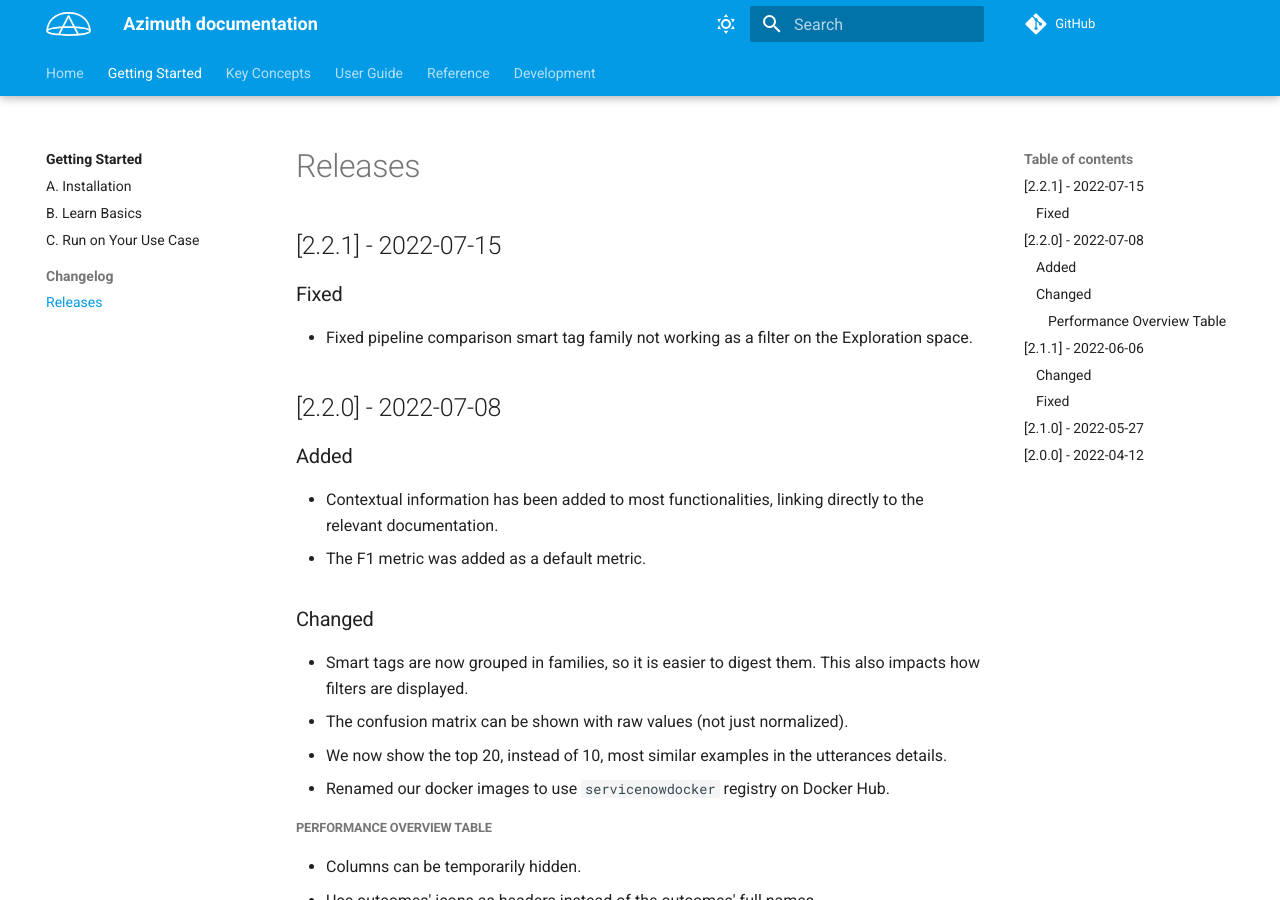
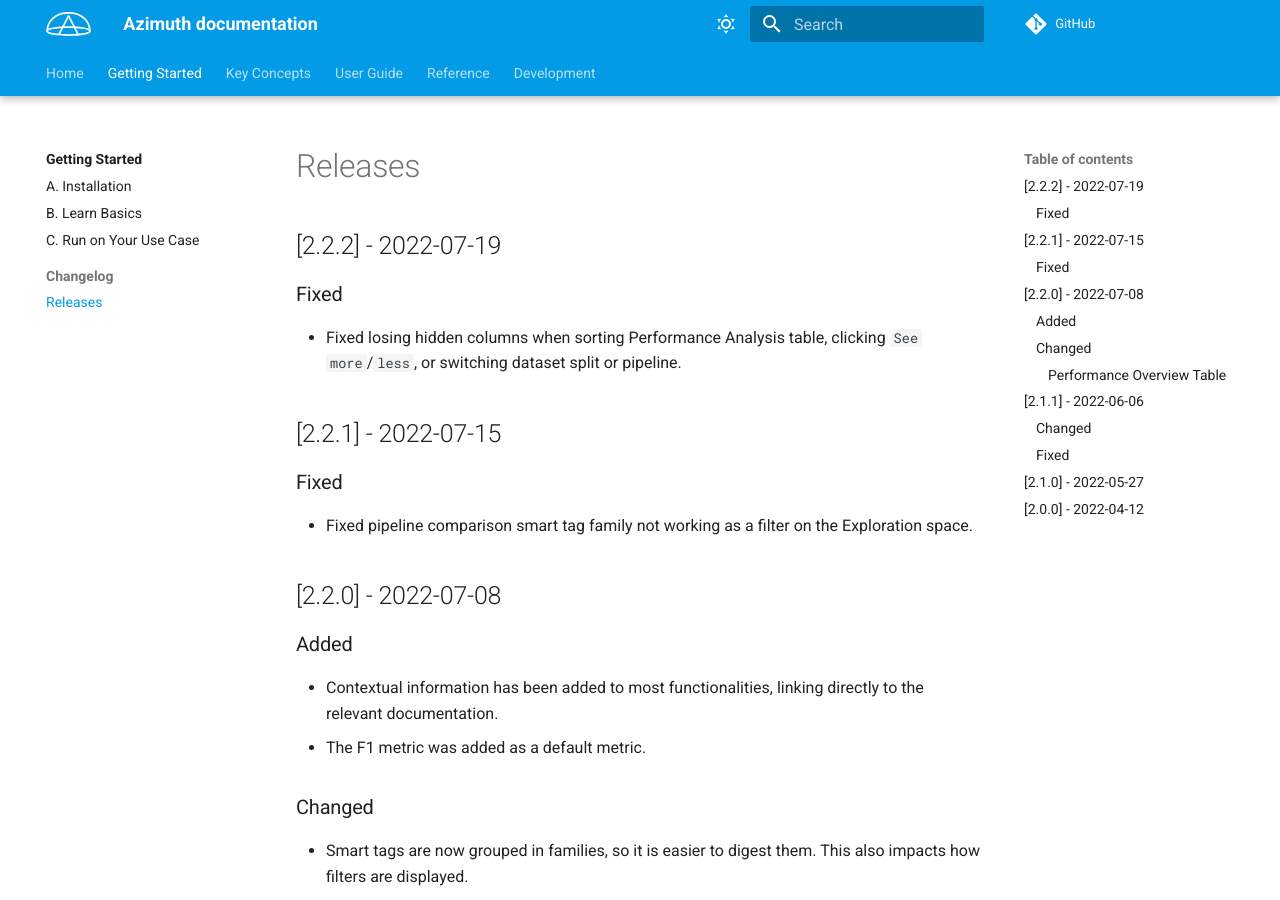
Before and after one commit to ServiceNow/azimuth, an MkDocs documentation site: the page built from docs/docs/getting-started/changelog.md, in a window 1280 px wide and 900 px high. Built offline with MkDocs 1.6.1 and Material for MkDocs 9.7.7, drawn with Linux system fonts in a browser that asks for light colours; comment, search, counter and statistics services are not loaded; the version menu is left out.

Commit message:
Prepare patch release

```diff
--- a/docs/docs/getting-started/changelog.md
+++ b/docs/docs/getting-started/changelog.md
@@ -1,4 +1,10 @@
 # Releases
+
+## [2.2.2] - 2022-07-19
+
+### Fixed
+
+- Fixed losing hidden columns when sorting Performance Analysis table, clicking `See more`/`less`, or switching dataset split or pipeline.
 
 ## [2.2.1] - 2022-07-15
 
--- a/pyproject.toml
+++ b/pyproject.toml
@@ -1,6 +1,6 @@
 [tool.poetry]
 name = "azimuth"
-version = "2.2.1"
+version = "2.2.2"
 description = "Azimuth provides an unified error analysis experience to data scientists."
 readme = "README.md"
 authors = ["Butter-ball team <xaicaps@servicenow.com>"]
```
Also changed, not shown: CHANGELOG.md.
